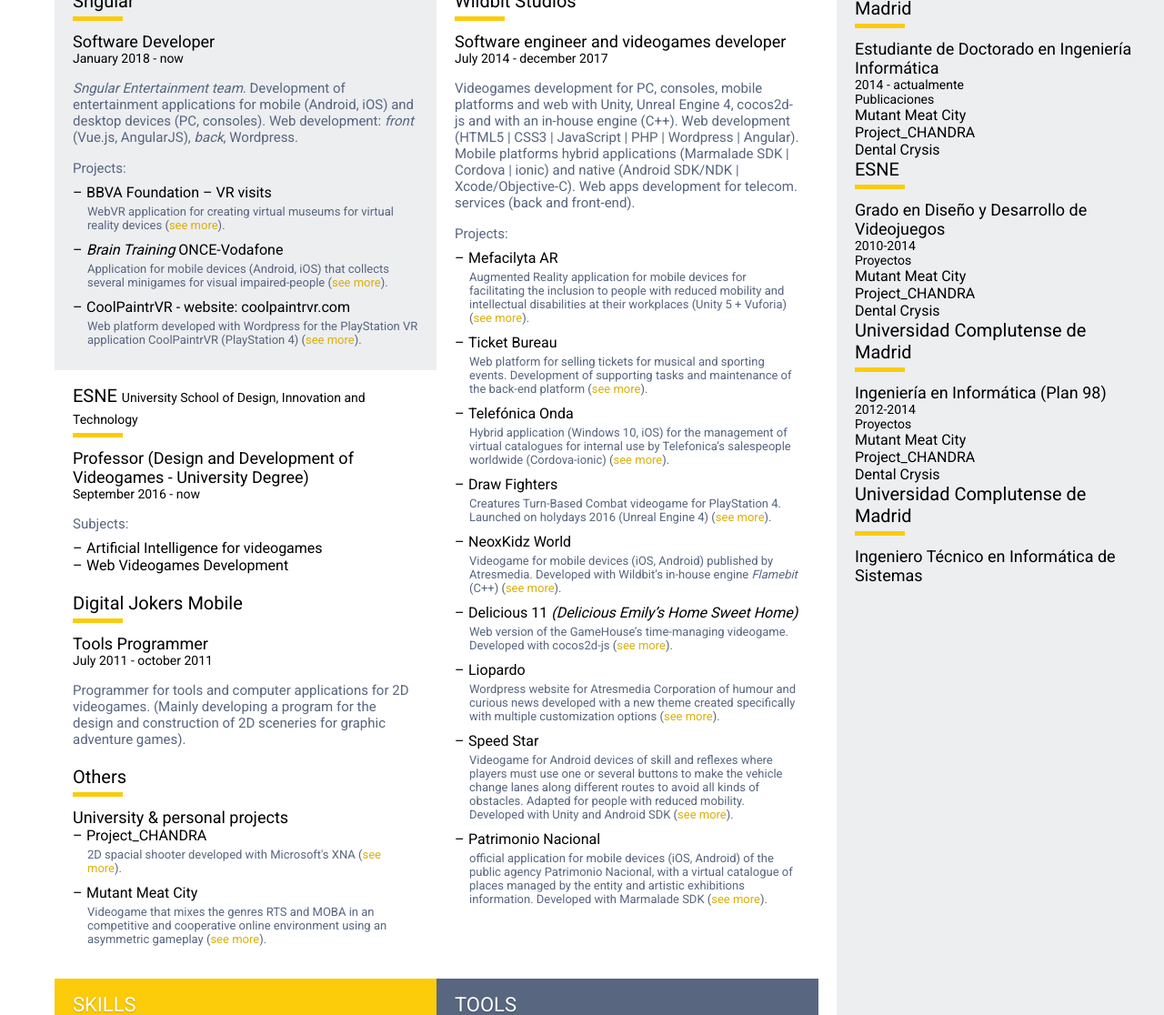
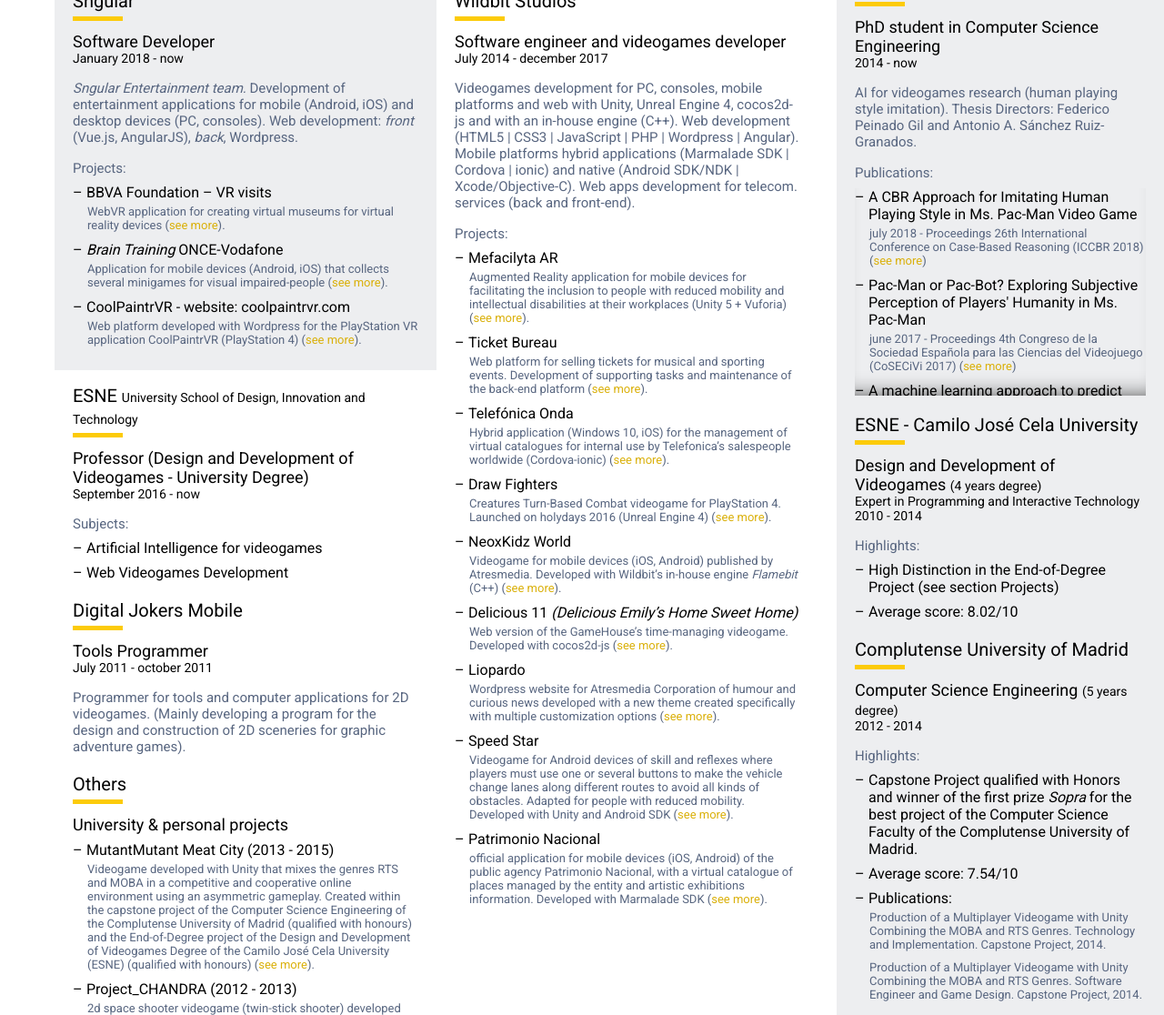
Before and after one commit to maxi-jp/maxi-jp.github.io, a plain HTML site: page index.html in a window 1280 px wide. Shown: the part 284-1400 px from the top of the page at 91% size. Drawn offline with Linux system fonts and the light colour scheme.

Commit message:
More final data added to the CV (html). Some css adjustments. And a very simple scripting for the accordion effect of the publications section.

```diff
--- a/css/styles.css
+++ b/css/styles.css
@@ -132,7 +132,7 @@
     padding: 16px 20px;
 }
 
-.column1 > div > div {
+.column1 > div > div, .rightColumn > div > div {
     margin-bottom: 20px;
 }
 
@@ -192,7 +192,7 @@
     margin-bottom: 22px;
 }
 
-#experience h2 > span, #education h2 > span {
+#mainContent h2 > span, #mainContent h3 > span {
     font-size: 14px;
 }
 
@@ -225,6 +225,10 @@
     margin: 16px 0 8px 0;
 }
 
+#mainContent ul {
+    margin-top: 8px;
+}
+
 #mainContent li > h5::before {
     content: "\2013";
     margin-right: 6px;
@@ -232,9 +236,20 @@
     left: 0;
 }
 
+#mainContent li {
+    margin-bottom: 8px;
+}
+
 #mainContent li p {
     font-size: 13px;
     margin: 4px 0 10px 16px;
+}
+
+#mainContent li p > a {
+    color: #586680;
+}
+#mainContent li p > a:hover {
+    color: black;
 }
 
 #mainContent li p > spam {
@@ -271,6 +286,16 @@
     color: white;
     text-shadow: 0 1px 2px rgba(0, 0, 0, 0.2);
     margin: 20px 0 12px 0;
+}
+
+#publications {
+    max-height: 228px;
+    overflow: hidden;
+    box-shadow: inset black 0 -20px 28px -26px;
+    transition: max-height 1s, box-shadow 1.5s;
+}
+#publications:hover {
+    box-shadow: none;
 }
 
 #skills {
--- a/index.html
+++ b/index.html
@@ -88,12 +88,20 @@
                 <h3>University & personal projects</h3>
                 <ul>
                   <li>
-                    <h5>Project_CHANDRA</h5>
-                    <p>2D spacial shooter developed with Microsoft's XNA (<spam>see more</spam>).</p>
+                    <h5><a href="https://www.youtube.com/watch?v=gRrLKGpJHhY" target="_blank">MutantMutant Meat City</a> (2013 - 2015)</h5>
+                    <p>Videogame developed with Unity that mixes the genres RTS and MOBA in a competitive and cooperative online environment using an asymmetric gameplay. Created within the capstone project of the Computer Science Engineering of the Complutense University of Madrid (qualified with honours) and the End-of-Degree project of the Design and Development of Videogames Degree of the Camilo José Cela University (ESNE) (qualified with honours) (<spam>see more</spam>).</p>
                   </li>
                   <li>
-                    <h5>Mutant Meat City</h5>
-                    <p>Videogame that mixes the genres RTS and MOBA in an competitive and cooperative online environment using an asymmetric gameplay (<spam>see more</spam>).</p>
+                    <h5><a href="http://projectchandra.co.nf/" target="_blank">Project_CHANDRA</a> <span>(2012 - 2013)</span></h5>
+                    <p>2d space shooter videogame (twin-stick shooter) developed with Microsoft’s XNA (C# on Visual Studio 2010) for the <em>Software Engineering</em> subject of the Computer Science Engineering of the Complutense University of Madrid. Qualified with honours (<spam>see more</spam>).</p>
+                  </li>
+                  <li>
+                    <h5>Last Frontier Battles <span>(2013)</span></h5>
+                    <p>2d space shooter videogame developed in a game-jam weekend with Construct for Windows Phone.</p>
+                  </li>
+                  <li>
+                    <h5>Dental Crysis <span>(2013)</span></h5>
+                    <p>Whac-a-mole like videogame developed in a game-jam weekend with Construct for Windows Phone.</p>
                   </li>
                 </ul>
               </div>
@@ -294,45 +302,74 @@
       <div class="rightColumn">
         <div id="education">
           <h1>Education</h1>
-          <ul>
+          <div>
+            <h2>Complutense University of Madrid</h2>
+            <h3>PhD student in Computer Science Engineering</h3>
+            <h4>2014 - now</h4>
+            <p>AI for videogames research (human playing style imitation). Thesis Directors: Federico Peinado Gil and Antonio A. Sánchez Ruiz-Granados.</p>
+            <p>Publications:</p>
+            <ul id="publications">
               <li>
-              <h2>Universidad Complutense de Madrid</h2>
-              <h3>Estudiante de Doctorado en Ingeniería Informática</h3>
-              <h4>2014 - actualmente</h4>
-              <h4>Publicaciones</h4>
-              <ul>
-                <li>Mutant Meat City</li>
-                <li>Project_CHANDRA</li>
-                <li>Dental Crysis</li>
-              </ul>
+                <h5><a href="#" target="_blank">A CBR Approach for Imitating Human Playing Style in Ms. Pac-Man Video Game</a></h5>
+                <p>july 2018 - Proceedings 26th International Conference on Case-Based Reasoning (ICCBR 2018) (<spam>see more</spam>)</p>
               </li>
               <li>
-              <h2>ESNE</h2>
-              <h3>Grado en Diseño y Desarrollo de Videojuegos</h3>
-              <h4>2010-2014</h4>
-              <h4>Proyectos</h4>
-              <ul>
-                <li>Mutant Meat City</li>
-                <li>Project_CHANDRA</li>
-                <li>Dental Crysis</li>
-              </ul>
+                <h5><a href="http://ceur-ws.org/Vol-1957/CoSeCiVi17_paper_17.pdf" target="_blank">Pac-Man or Pac-Bot? Exploring Subjective Perception of Players' Humanity in Ms. Pac-Man</a></h5>
+                <p>june 2017 - Proceedings 4th Congreso de la Sociedad Española para las Ciencias del Videojuego (CoSECiVi 2017) (<spam>see more</spam>)</p>
               </li>
               <li>
-              <h2>Universidad Complutense de Madrid</h2>
-              <h3>Ingeniería en Informática (Plan 98)</h3>
-              <h4>2012-2014</h4>
-              <h4>Proyectos</h4>
-              <ul>
-                <li>Mutant Meat City</li>
-                <li>Project_CHANDRA</li>
-                <li>Dental Crysis</li>
-              </ul>
+                <h5><a href="https://www.sciencedirect.com/science/article/pii/S1875952116300647" target="_blank">A machine learning approach to predict the winner in StarCraft based on influence maps</a></h5>
+                <p>dic. 2016 - Entertainment Computing, 19:1 (<spam>see more</spam>)</p>
               </li>
               <li>
-              <h2>Universidad Complutense de Madrid</h2>
-              <h3>Ingeniero Técnico en Informática de Sistemas</h3>
+                <h5><a href="http://ceur-ws.org/Vol-1682/CoSeCiVi16_paper_12.pdf" target="_blank">A Neuroevolution Approach to Imitating Human-Like Play in Ms. Pac-Man Video Game</a></h5>
+                <p>june 2016 - Proceedings 3rd Congreso de la Sociedad Española para las Ciencias del Videojuego (CoSECiVi 2016) (<spam>see more</spam>)</p>
+              </li>
+              <li>
+                <h5><a href="http://www.aaai.org/ocs/index.php/FLAIRS/FLAIRS16/paper/view/13202/12640" target="_blank">Designing a Fitness Function for a Human-Like Pac-Man Controller based on Neuroevolution</a></h5>
+                <p>may 2016 - Proceedings of the Twenty-Ninth International Florida Artificial Intelligence Research Society Conference, FLAIRS 2016, Key Largo, Florida, AAAI Press 2016 (<spam>see more</spam>)</p>
+              </li>
+              <li>
+                <h5><a href="http://ceur-ws.org/Vol-1394/paper_2.pdf" target="_blank">Improving the Performance of a Computer-Controlled Player in a Maze Chase Game using Evolutionary Programming on a Finite-State Machine</a></h5>
+                <p>june 2015 - Proceedings 2nd Congreso de la Sociedad Española para las Ciencias del Videojuego (CoSECiVi 2015) (<spam>see more</spam>)</p>
+              </li>
+              <li>
+                <h5>Behaviour Models Of Military Units Of A Real-Time Strategy Video Game Based On Multi-Level State Machines</h5>
+                <p>may 2015 - EED Esne editorial (ISBN: 978-84-942154-5-2) (<spam>see more</spam>)</p>
               </li>
             </ul>
+          </div>
+          <div>
+            <h2>ESNE - Camilo José Cela University</h2>
+            <h3>Design and Development of Videogames <span>(4 years degree)</span></h3>
+            <h4>Expert in Programming and Interactive Technology</h4>
+            <h4>2010 - 2014</h4>
+            <p>Highlights:</p>
+            <ul>
+              <li><h5>High Distinction in the End-of-Degree Project (see section Projects)</h5></li>
+              <li><h5>Average score: 8.02/10</h5></li>
+            </ul>
+          </div>
+          <div>
+            <h2>Complutense University of Madrid</h2>
+            <h3>Computer Science Engineering <span>(5 years degree)</span></h3>
+            <h4>2012 - 2014</h4>
+            <p>Highlights:</p>
+            <ul>
+                <li><h5>Capstone Project qualified with Honors and winner of the first prize <em>Sopra</em> for the best project of the Computer Science Faculty of the Complutense University of Madrid.</h5></li>
+                <li><h5>Average score: 7.54/10</h5></li>
+                <li>
+                  <h5>Publications:</h5>
+                  <p><a href="https://eprints.ucm.es/26491/" target="_blank" title="Publication the Complutense E-Prints platform">Production of a Multiplayer Videogame with Unity Combining the MOBA and RTS Genres. Technology and Implementation</a>. Capstone Project, 2014.</p>
+                  <p><a href="https://eprints.ucm.es/26495/" target="_blank" title="Publication the Complutense E-Prints platform">Production of a Multiplayer Videogame with Unity Combining the MOBA and RTS Genres. Software Engineer and Game Design</a>. Capstone Project, 2014.</p>
+                </li>
+            </ul>
+          </div>
+          <div>
+            <h2>Complutense University of Madrid</h2>
+            <h3>Technical Engineering in Computer Systems <span>(3 years degree)</span></h3>
+          </div>
+
         </div>
       </div>
     </div>
--- a/js/index.js
+++ b/js/index.js
@@ -0,0 +1,9 @@
+
+// Publications section display animation after hover in the section
+var publications = document.getElementById("publications");
+publications.addEventListener("mouseenter", function () {
+    this.style.maxHeight = this.scrollHeight + "px";
+});
+publications.addEventListener("mouseleave", function () {
+    this.style.maxHeight = null;
+});
```
Lines whose indentation alone changed are shown as unchanged.
